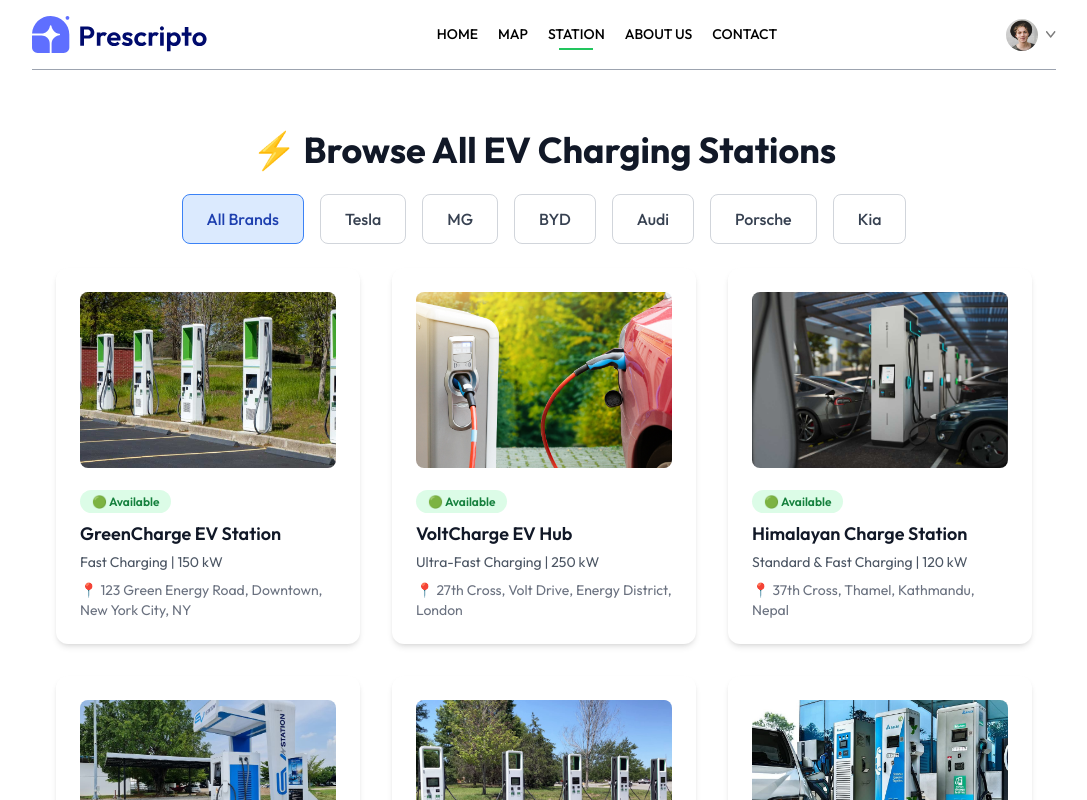
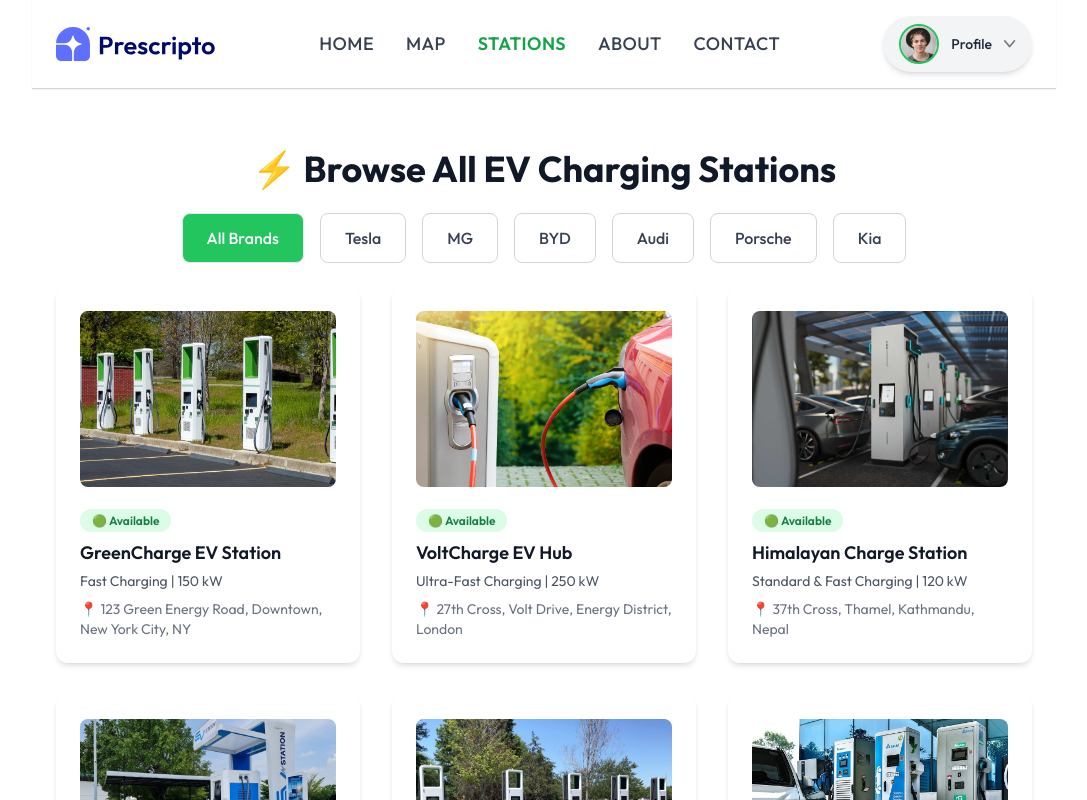
Before and after one commit to jerryka2/web_project, a React app: page /stations in a window 1280 px wide. Shown: the top 800 px of the page, without its empty margins (96-1183 px from the left). Built offline with nearby package versions, Linux system fonts and the light colour scheme; the HTML template or start-up script is replaced by a standard one.

Commit message:
app update

```diff
--- a/src/App.jsx
+++ b/src/App.jsx
@@ -7,6 +7,7 @@ import Appointment from './pages/Appointment'
 import Contact from './pages/Contact'
 import Home from './pages/Home'
 import Login from './pages/Login'
+import Map from './pages/Map'
 import MyAppointments from './pages/MyAppointments'
 import MyProfile from './pages/MyProfile'
 import Station from './pages/Station'
@@ -22,6 +23,7 @@ const App = () => {
         <Route path='/stations/:brand' element={<Station />} />
         <Route path='/login' element={<Login />} />
         <Route path='/about' element={<About />} />
+        <Route path='/map' element={<Map />} />
         <Route path='/contact' element={<Contact />} />
         <Route path='/myprofile' element={<MyProfile />} />
         <Route path='/appointments' element={<Appointment />} />
--- a/src/components/Navbar.jsx
+++ b/src/components/Navbar.jsx
@@ -1,60 +1,107 @@
-import React, { useState } from 'react'
-import { NavLink, useNavigate } from 'react-router-dom'
-import { assets } from '../assets/assets_frontend/assets'
+import React, { useState } from 'react';
+import { NavLink, useNavigate } from 'react-router-dom';
+import { assets } from '../assets/assets_frontend/assets';
 
 const Navbar = () => {
-    const navigate = useNavigate()
-    const [showMenu, setShowMenu] = useState(false)
-    const [token, setToken] = useState(true)
+    const navigate = useNavigate();
+    const [showMenu, setShowMenu] = useState(false);
+    const [token, setToken] = useState(true);
+
     return (
-        <div className='flex items-center justify-between text-sm py-4 mb-5 border-b border-b-gray-400 '>
-            <img onClick={() => navigate('/')} className='w-44 cursor-pointer' src={assets.logo} alt="" />
-            <ul className='hidden md:flex items-start gap-5 font-medium'>
-                <NavLink to='/'>
-                    <li className='py-1'>HOME</li>
-                    <hr className='border-none outline-none h-0.5 bg-green-500 w-3/5 m-auto hidden ' />
-                </NavLink>
-                <NavLink to='/map'>
-                    <li className='py-1'>MAP</li>
-                    <hr className='border-none outline-none h-0.5 bg-green-500 w-3/5 m-auto hidden' />
-                </NavLink>
-                <NavLink to='/stations'>
-                    <li className='py-1'>STATION</li>
-                    <hr className='border-none outline-none h-0.5 bg-green-500 w-3/5 m-auto hidden' />
-                </NavLink>
-                <NavLink to='/about'>
-                    <li className='py-1'>ABOUT US</li>
-                    <hr className='border-none outline-none h-0.5 bg-green-500 w-3/5 m-auto hidden' />
-                </NavLink>
-                <NavLink to='/contact'>
-                    <li className='py-1'>CONTACT</li>
-                    <hr className='border-none outline-none h-0.5 bg-green-500 w-3/5 m-auto hidden' />
-                </NavLink>
+        <div className="flex items-center justify-between text-sm py-4 mb-5 border-b border-gray-300 bg-white shadow-sm px-6">
+            {/* ======== Logo ======== */}
+            <img
+                onClick={() => navigate('/')}
+                className="w-40 cursor-pointer transition-transform duration-300 hover:scale-105"
+                src={assets.logo}
+                alt="Logo"
+            />
 
+            {/* ======== Desktop Menu ======== */}
+            <ul className="hidden md:flex items-center gap-8 font-medium text-gray-700">
+                {['/', '/map', '/stations', '/about', '/contact'].map((path, index) => (
+                    <NavLink
+                        key={index}
+                        to={path}
+                        className={({ isActive }) =>
+                            `relative py-2 transition text-lg tracking-wide group ${isActive ? 'text-green-600 font-semibold' : 'hover:text-green-500'}`
+                        }
+                    >
+                        {path === '/' ? 'HOME' : path.substring(1).toUpperCase()}
+                        <span className="absolute left-1/2 transform -translate-x-1/2 bottom-0 w-0 h-0.5 bg-green-500 transition-all duration-300 group-hover:w-3/5"></span>
+                    </NavLink>
+                ))}
             </ul>
-            <div className='flex items-center gap-4'>
-                {
-                    token
-                        ? <div className='flex items-center gap-2 cursor-pointer group relative' >
-                            <img className='w-8 rounded-full' src={assets.profile_pic} alt="" />
-                            <img className='w-2.5' src={assets.dropdown_icon} alt="" />
-                            <div className='absolute top-0 right-0 pt-14 text-base font-medium text-gray-600 z-20 hidden group-hover:block'>
-                                <div className='min-w-48 bg-stone-100 rounded flex flex-col gap-4 p-4'>
-                                    <p onClick={() => navigate('/myprofile')} className='hover:text-black cursor-point'>My Profile</p>
-                                    <p onClick={() => navigate('/my-appointments')} className='hover:text-black cursor-point'>My Appointment</p>
-                                    <p onClick={() => setToken(false)} className='hover:text-black cursor-point'>Logout</p>
-                                </div>
-                            </div>
+
+            {/* ======== Profile & Menu Button ======== */}
+            <div className="flex items-center gap-6">
+                {token ? (
+                    <div className="relative group">
+                        <button className="flex items-center gap-3 bg-gray-100 px-4 py-2 rounded-full shadow-md hover:shadow-lg transition">
+                            <img className="w-10 h-10 rounded-full border-2 border-green-500" src={assets.profile_pic} alt="Profile" />
+                            <span className="text-gray-800 font-medium">Profile</span>
+                            <img className="w-3" src={assets.dropdown_icon} alt="Dropdown" />
+                        </button>
+
+                        {/* Dropdown Menu */}
+                        <div className="absolute top-14 right-0 bg-white shadow-xl rounded-lg w-52 p-4 hidden group-hover:block z-30 transition-all duration-300">
+                            <p onClick={() => navigate('/myprofile')} className="cursor-pointer hover:text-green-500 transition py-2 px-3 hover:bg-gray-100 rounded-lg">
+                                My Profile
+                            </p>
+                            <p onClick={() => navigate('/my-appointments')} className="cursor-pointer hover:text-green-500 transition py-2 px-3 hover:bg-gray-100 rounded-lg">
+                                My Appointments
+                            </p>
+                            <p onClick={() => setToken(false)} className="cursor-pointer text-red-500 hover:text-red-700 transition py-2 px-3 hover:bg-gray-100 rounded-lg">
+                                Logout
+                            </p>
                         </div>
-                        : <button onClick={() => navigate('/login')} className='bg-green-400 text-white px-8 py-3 rounded-full font-light hidden md:block'>
-                            Create Account
-                        </button>
-                }
+                    </div>
+                ) : (
+                    <button
+                        onClick={() => navigate('/login')}
+                        className="bg-green-500 text-white px-6 py-3 rounded-full font-semibold hidden md:block hover:bg-green-600 transition"
+                    >
+                        Create Account
+                    </button>
+                )}
 
+                {/* Mobile Menu Button */}
+                <img
+                    onClick={() => setShowMenu(true)}
+                    className="w-7 md:hidden cursor-pointer transition-transform duration-300 hover:scale-110"
+                    src={assets.menu_icon}
+                    alt="Menu Icon"
+                />
             </div>
 
+            {/* ======== Mobile Menu ======== */}
+            <div className={`fixed inset-0 bg-black bg-opacity-50 z-50 transition-opacity ${showMenu ? "opacity-100 visible" : "opacity-0 invisible"}`}>
+                <div className={`fixed left-0 top-0 w-3/4 sm:w-2/3 h-full bg-white shadow-2xl transform transition-transform ${showMenu ? "translate-x-0" : "-translate-x-full"} duration-300`}>
+                    {/* Close Button & Logo */}
+                    <div className="flex justify-between items-center p-6 border-b border-gray-200">
+                        <img src={assets.logo} alt="Logo" className="w-36" />
+                        <img onClick={() => setShowMenu(false)} className="w-6 cursor-pointer hover:scale-110 transition" src={assets.cross_icon} alt="Close" />
+                    </div>
+
+                    {/* Mobile Navigation Links */}
+                    <ul className="flex flex-col gap-5 text-lg font-medium p-6">
+                        {['/', '/map', '/stations', '/about', '/contact'].map((path, index) => (
+                            <NavLink
+                                key={index}
+                                to={path}
+                                className={({ isActive }) =>
+                                    `block px-4 py-3 rounded-lg transition ${isActive ? 'bg-green-500 text-white' : 'hover:bg-green-100'}`
+                                }
+                                onClick={() => setShowMenu(false)}
+                            >
+                                {path === '/' ? 'Home' : path.substring(1)}
+                            </NavLink>
+                        ))}
+                    </ul>
+                </div>
+            </div>
         </div>
-    )
-}
+    );
+};
 
 export default Navbar;
--- a/src/pages/Station.jsx
+++ b/src/pages/Station.jsx
@@ -1,38 +1,37 @@
 import React, { useContext, useEffect, useState } from 'react';
 import { useNavigate, useParams } from 'react-router-dom';
-import { specialityData } from '../assets/assets_frontend/assets'; // Import brand data
+import { specialityData } from '../assets/assets_frontend/assets';
 import { AppContext } from '../context/AppContext';
 
 const Station = () => {
-    const { brand } = useParams(); // Get selected brand from URL
+    const { brand } = useParams();
     const navigate = useNavigate();
     const { evStations } = useContext(AppContext);
     const [filterStation, setFilterStation] = useState([]);
-    const [selectedBrand, setSelectedBrand] = useState(brand || ""); // ✅ Keep Track of Selected Brand
+    const [showFilter, setShowFilter] = useState(false);
+    const [selectedBrand, setSelectedBrand] = useState(brand || "");
 
-    // Function to Apply Filters Based on Selected Brand
+    // Apply brand filter
     useEffect(() => {
         let filteredStations = evStations;
-
         if (selectedBrand) {
             filteredStations = evStations.filter(station =>
                 station.brand.toLowerCase() === selectedBrand.toLowerCase()
             );
         }
+        setFilterStation(filteredStations);
+    }, [evStations, selectedBrand]);
 
-        setFilterStation(filteredStations);
-    }, [evStations, selectedBrand]); // ✅ Runs when stations or brand selection changes
-
-    // ✅ Fix: Handle Brand Selection & Refresh for "All Brands"
+    // Handle brand selection
     const handleBrandClick = (newBrand) => {
         if (newBrand === "all") {
-            setSelectedBrand(""); // ✅ Reset Brand Selection
+            setSelectedBrand("");
             navigate(`/stations`);
-            window.location.reload(); // ✅ Force Refresh the Page
-        } else if (selectedBrand !== newBrand.toLowerCase()) {
-            setSelectedBrand(newBrand.toLowerCase()); // ✅ Update Selected Brand
+        } else {
+            setSelectedBrand(newBrand.toLowerCase());
             navigate(`/stations/${newBrand.toLowerCase()}`);
         }
+        setShowFilter(false); // Close filter panel after selection
     };
 
     return (
@@ -42,30 +41,75 @@ const Station = () => {
                 ⚡ Browse {selectedBrand ? selectedBrand.charAt(0).toUpperCase() + selectedBrand.slice(1) : 'All'} EV Charging Stations
             </h1>
 
-            {/* ======== Brand Selection (Now in Row) ======== */}
-            <div className="flex flex-wrap justify-center gap-4 my-6">
-                {/* "All Brands" Option */}
+            {/* ======= Mobile Filter Button (Positioned on Left) ======= */}
+            <div className="md:hidden flex justify-start mt-4">
+                <button
+                    onClick={() => setShowFilter(true)}
+                    className="bg-green-500 text-white px-5 py-2 rounded-md font-medium shadow-md hover:bg-green-600 transition"
+                >
+                    Filters
+                </button>
+            </div>
+
+            {/* ======== Brand Selection for Desktop (Hidden on Mobile) ======== */}
+            <div className="hidden md:flex flex-wrap justify-center gap-4 my-6">
                 <button
                     onClick={() => handleBrandClick("all")}
                     className={`px-6 py-3 border rounded-lg font-medium transition
-                        ${selectedBrand === "" ? 'bg-blue-100 border-blue-500 text-blue-800' : 'border-gray-300 hover:bg-gray-100'}`}
+                        ${selectedBrand === "" ? 'bg-green-500 text-white' : 'border-gray-300 hover:bg-gray-100'}`}
                 >
                     All Brands
                 </button>
-
                 {specialityData.map((item, index) => (
                     <button
                         key={index}
                         onClick={() => handleBrandClick(item.brand)}
                         className={`px-6 py-3 border rounded-lg text-gray-700 font-medium transition
                             ${selectedBrand === item.brand.toLowerCase()
-                                ? 'bg-blue-100 border-blue-500 text-blue-800'
+                                ? 'bg-green-500 text-white'
                                 : 'border-gray-300 hover:bg-gray-100'
                             }`}
                     >
                         {item.brand}
                     </button>
                 ))}
+            </div>
+
+            {/* ======= Mobile Filter Panel (Slide-in from Right) ======= */}
+            <div className={`fixed inset-0 bg-black bg-opacity-50 z-50 transition-opacity ${showFilter ? "opacity-100 visible" : "opacity-0 invisible"}`}>
+                <div className={`fixed right-0 top-0 w-3/4 sm:w-1/2 h-full bg-white shadow-lg transform transition-transform ${showFilter ? "translate-x-0" : "translate-x-full"} duration-300`}>
+                    {/* Close Button & Title */}
+                    <div className="flex justify-between items-center p-6 border-b border-gray-200">
+                        <h2 className="text-lg font-semibold">Filter by Brand</h2>
+                        <button onClick={() => setShowFilter(false)} className="text-gray-500 hover:text-gray-800 transition">
+                            ✖
+                        </button>
+                    </div>
+
+                    {/* Brand Selection */}
+                    <div className="p-6 flex flex-col gap-4">
+                        <button
+                            onClick={() => handleBrandClick("all")}
+                            className={`px-6 py-3 border rounded-lg font-medium transition
+                                ${selectedBrand === "" ? 'bg-green-500 text-white' : 'border-gray-300 hover:bg-gray-100'}`}
+                        >
+                            All Brands
+                        </button>
+                        {specialityData.map((item, index) => (
+                            <button
+                                key={index}
+                                onClick={() => handleBrandClick(item.brand)}
+                                className={`px-6 py-3 border rounded-lg text-gray-700 font-medium transition
+                                    ${selectedBrand === item.brand.toLowerCase()
+                                        ? 'bg-green-500 text-white'
+                                        : 'border-gray-300 hover:bg-gray-100'
+                                    }`}
+                            >
+                                {item.brand}
+                            </button>
+                        ))}
+                    </div>
+                </div>
             </div>
 
             {/* ======== EV Stations Grid ======== */}
```
